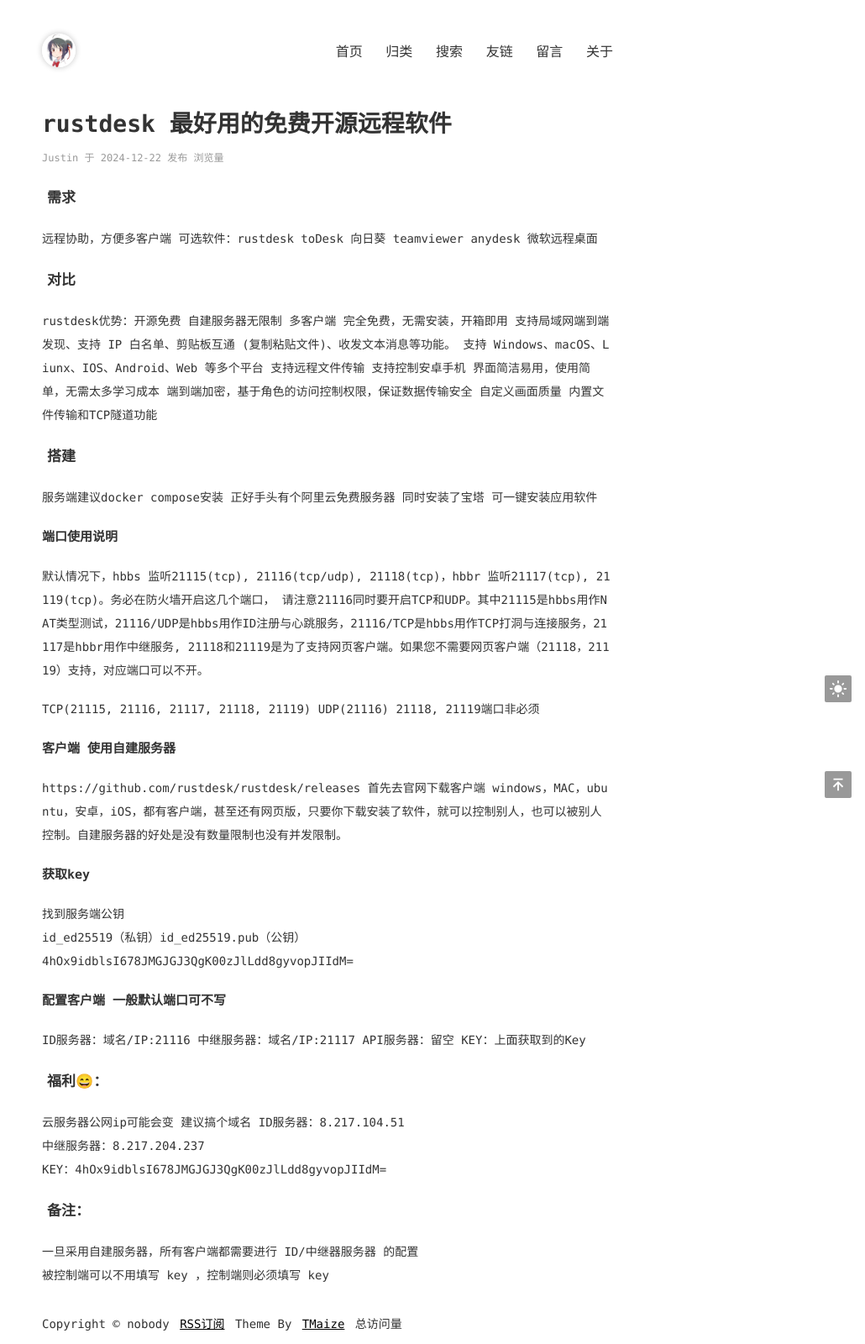
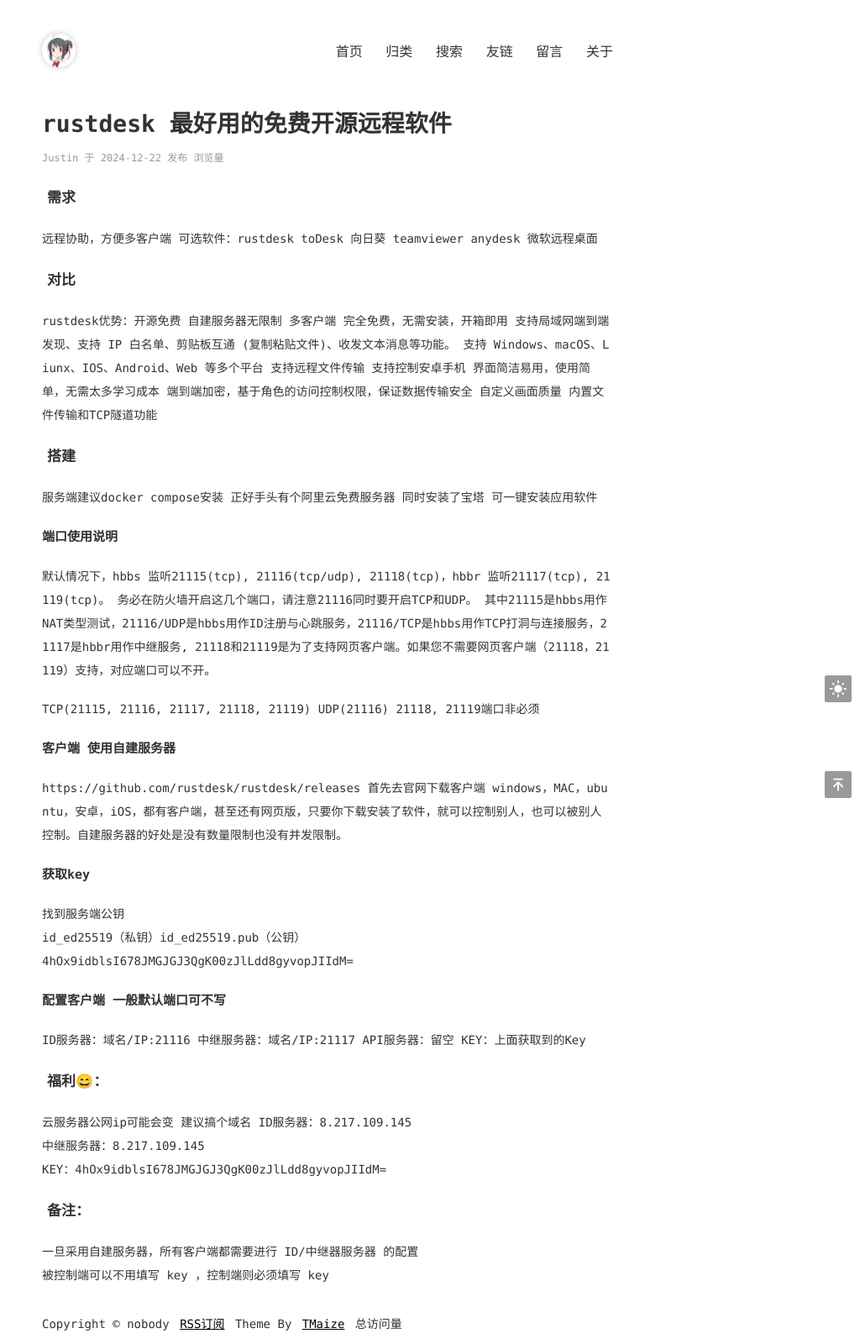
Before and after one commit to JustinHuber/justinhuber.github.io, a Jekyll site: the page built from _posts/2024-12-22-remote-desk-tool.md, in a window 1280 px wide. Shown: the whole page at 84% size, without its empty margins (250-1280 px from the left). Built offline with Jekyll 4.4.1, drawn with Linux system fonts in a browser that asks for light colours; comment, search, counter and statistics services are not loaded.

Commit message:
Update 2024-12-22-remote-desk-tool.md

```diff
--- a/_posts/2024-12-22-remote-desk-tool.md
+++ b/_posts/2024-12-22-remote-desk-tool.md
@@ -22,12 +22,14 @@ rustdesk优势：开源免费 自建服务器无限制 多客户端
 自定义画面质量
 内置文件传输和TCP隧道功能
 
-#  搭建
+# 搭建
 服务端建议docker compose安装
 正好手头有个阿里云免费服务器 同时安装了宝塔 可一键安装应用软件
 
 ### 端口使用说明
-默认情况下，hbbs 监听21115(tcp), 21116(tcp/udp), 21118(tcp)，hbbr 监听21117(tcp), 21119(tcp)。务必在防火墙开启这几个端口， 请注意21116同时要开启TCP和UDP。其中21115是hbbs用作NAT类型测试，21116/UDP是hbbs用作ID注册与心跳服务，21116/TCP是hbbs用作TCP打洞与连接服务，21117是hbbr用作中继服务, 21118和21119是为了支持网页客户端。如果您不需要网页客户端（21118，21119）支持，对应端口可以不开。
+默认情况下，hbbs 监听21115(tcp), 21116(tcp/udp), 21118(tcp)，hbbr 监听21117(tcp), 21119(tcp)。
+务必在防火墙开启这几个端口，请注意21116同时要开启TCP和UDP。
+其中21115是hbbs用作NAT类型测试，21116/UDP是hbbs用作ID注册与心跳服务，21116/TCP是hbbs用作TCP打洞与连接服务，21117是hbbr用作中继服务, 21118和21119是为了支持网页客户端。如果您不需要网页客户端（21118，21119）支持，对应端口可以不开。
 
 TCP(21115, 21116, 21117, 21118, 21119)
 UDP(21116)
@@ -50,8 +52,8 @@ KEY：上面获取到的Key
 
 # 福利😄：
 云服务器公网ip可能会变 建议搞个域名
-ID服务器：8.217.104.51
-中继服务器：8.217.204.237
+ID服务器：8.217.109.145
+中继服务器：8.217.109.145
 KEY：4hOx9idblsI678JMGJGJ3QgK00zJlLdd8gyvopJIIdM=
 
 # 备注：
```
